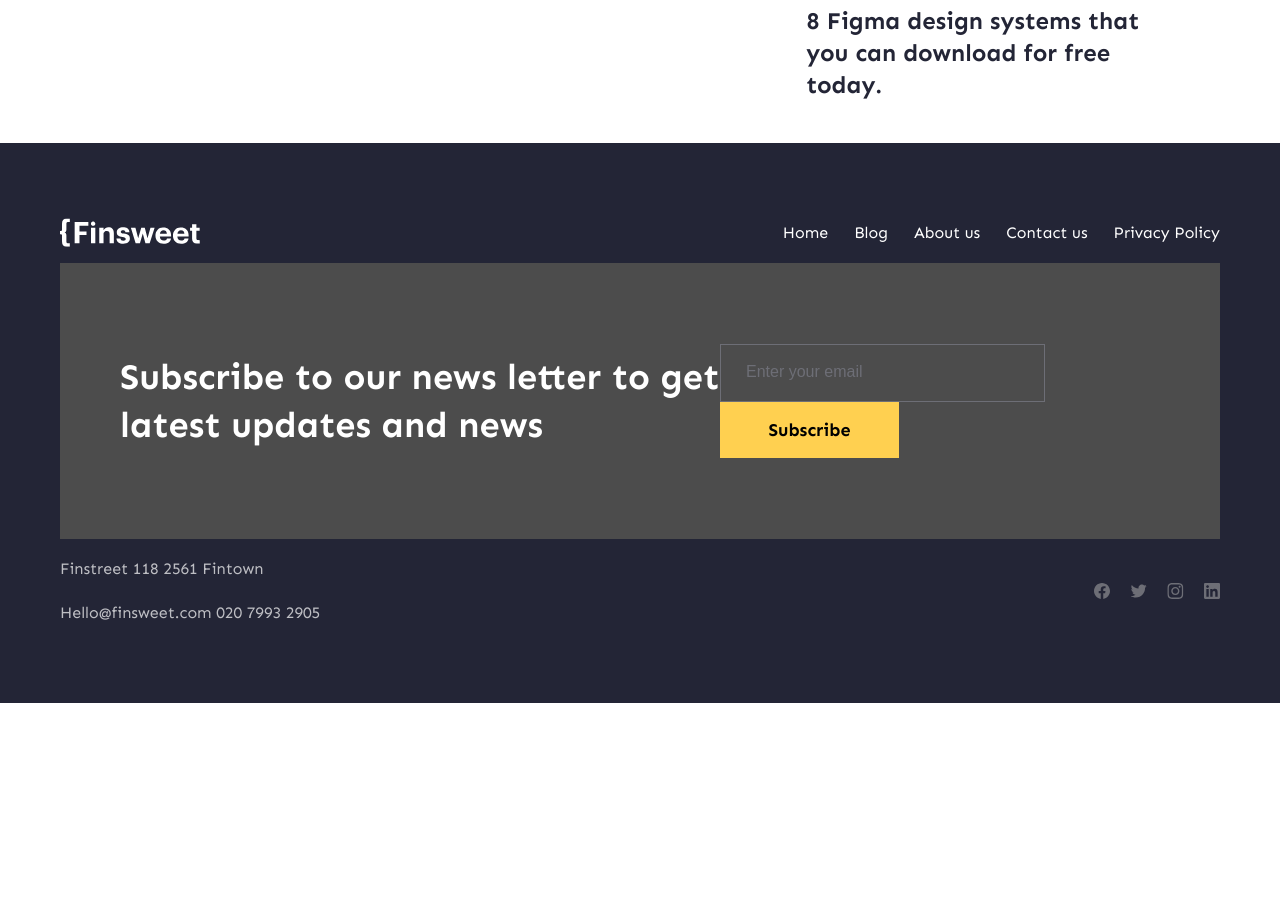
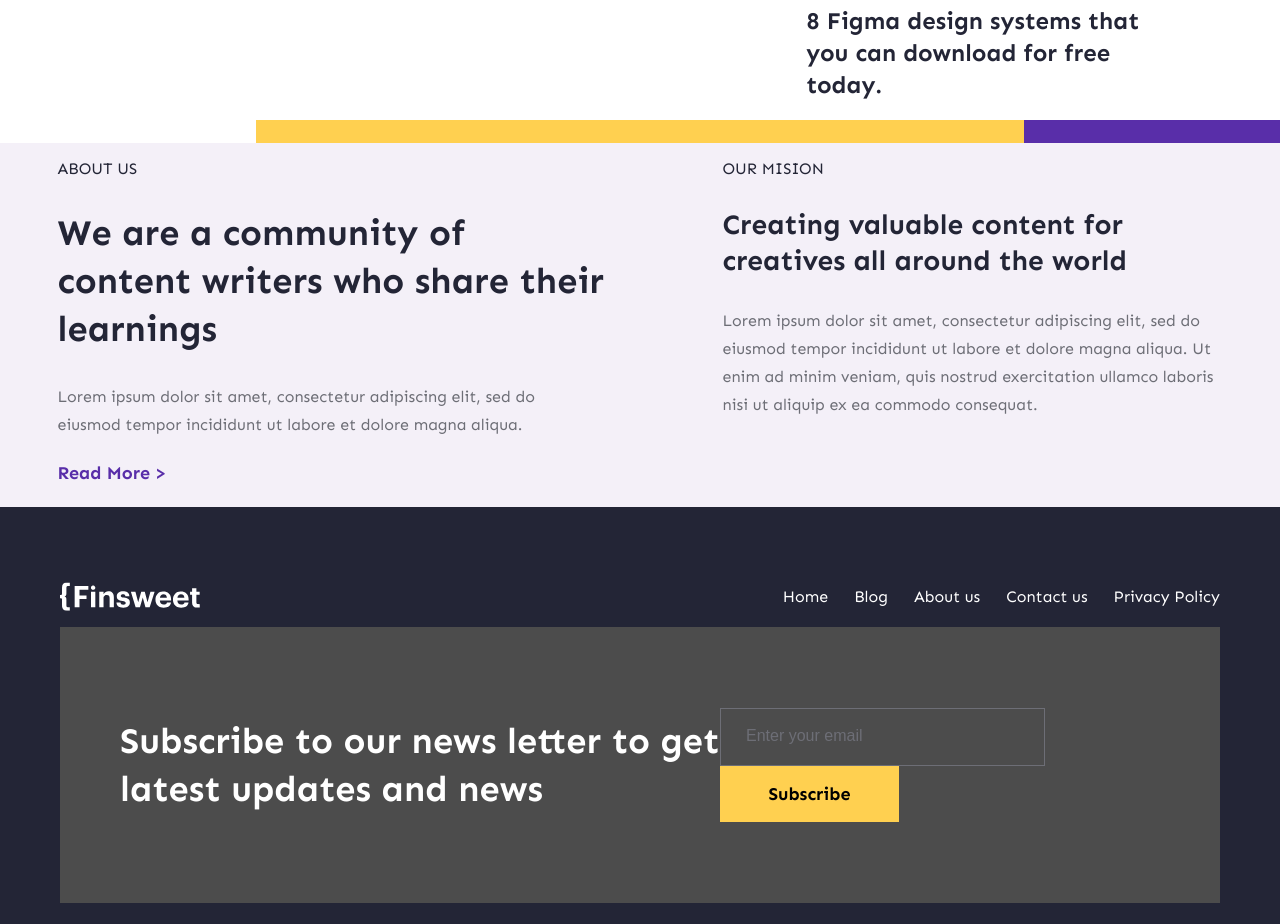
Before and after one commit to RodrigoAN97/figma-test, an Angular app: page / in a window 1280 px wide. Shown: the part 1680-2604 px from the top of the page. Before the commit the page ends 2383 px from the top, so only its background shows below. Built offline with nearby package versions, Linux system fonts and the light colour scheme.

Commit message:
about mission

```diff
--- a/src/app/components/home/home.component.html
+++ b/src/app/components/home/home.component.html
@@ -1,6 +1,6 @@
 <div id="home-hero">
   <div id="hero-info">
-    <p id="upper">Posted on <b>Startup</b></p>
+    <p class="cap1">Posted on <b>Startup</b></p>
     <h1 class="display">Step-by-step guide to choosing great font pairs</h1>
     <p class="body1">By <span id="name">James West</span> | May 23, 2022</p>
     <p class="body1" id="info-text">
@@ -35,7 +35,11 @@
   </div>
   <div id="all-posts">
     <h2>All Posts</h2>
-    <div *ngFor="let post of posts; let i = index" class="post" [id]="i === 1 && 'new-bg'">
+    <div
+      *ngFor="let post of posts; let i = index"
+      class="post"
+      [id]="i === 1 && 'new-bg'"
+    >
       <p class="label author-date">
         By
         <span class="author">{{ post.author }}</span>
@@ -46,3 +50,26 @@
   </div>
   <p class="body1" id="view-all">View All</p>
 </div>
+<div id="about-mission">
+  <span id="yellow-pattern"></span>
+  <span id="purple-pattern"></span>
+  <div id="about-us">
+    <p class="cap1">About us</p>
+    <h2>We are a community of content writers who share their learnings</h2>
+    <p class="body1 inner-text">
+      Lorem ipsum dolor sit amet, consectetur adipiscing elit, sed do eiusmod
+      tempor incididunt ut labore et dolore magna aliqua.
+    </p>
+    <p class="read-more">Read More ></p>
+  </div>
+  <div id="our-mission">
+    <p class="cap1">Our mision</p>
+    <h3>Creating valuable content for creatives all around the world</h3>
+    <p class="body1 inner-text">
+      Lorem ipsum dolor sit amet, consectetur adipiscing elit, sed do eiusmod
+      tempor incididunt ut labore et dolore magna aliqua. Ut enim ad minim
+      veniam, quis nostrud exercitation ullamco laboris nisi ut aliquip ex ea
+      commodo consequat.
+    </p>
+  </div>
+</div>
--- a/src/app/components/home/home.component.scss
+++ b/src/app/components/home/home.component.scss
@@ -7,13 +7,6 @@
     color: #ffffff;
     #hero-info {
       padding: 105px 60px;
-      #upper {
-        font-family: "Sen", sans-serif;
-        font-weight: 500;
-        font-size: 16px;
-        line-height: 20px;
-        text-transform: uppercase;
-      }
       h1 {
         max-width: 850px;
       }
@@ -75,4 +68,48 @@
       color: #592ea9;
     }
   }
+  #about-mission {
+    display: flex;
+    justify-content: space-around;
+    background-color: #f4f0f8;
+    position: relative;
+    #yellow-pattern {
+      position: absolute;
+      background: #ffd050;
+      height: 23px;
+      width: 60%;
+      top: -23px;
+    }
+    #purple-pattern {
+      position: absolute;
+      background: #592ea9;
+      height: 23px;
+      width: 20%;
+      top: -23px;
+      right: 0;
+    }
+    p,
+    h2,
+    h3 {
+      color: #232536;
+    }
+    .inner-text {
+      color: #6d6e76;
+      max-width: 500px;
+    }
+    h2 {
+      max-width: 550px;
+    }
+    h3 {
+      max-width: 500px;
+    }
+    .read-more {
+      font-family: "Sen", sans-serif;
+      font-style: normal;
+      font-size: 18px;
+      line-height: 32px;
+      font-weight: bold;
+      color: #592ea9;
+    }
+  }
 }
--- a/src/styles.scss
+++ b/src/styles.scss
@@ -123,3 +123,11 @@ button {
   font-size: 18px;
   line-height: 24px;
 }
+
+.cap1 {
+  font-family: "Sen", sans-serif;
+  font-weight: 500;
+  font-size: 16px;
+  line-height: 20px;
+  text-transform: uppercase;
+}
```
